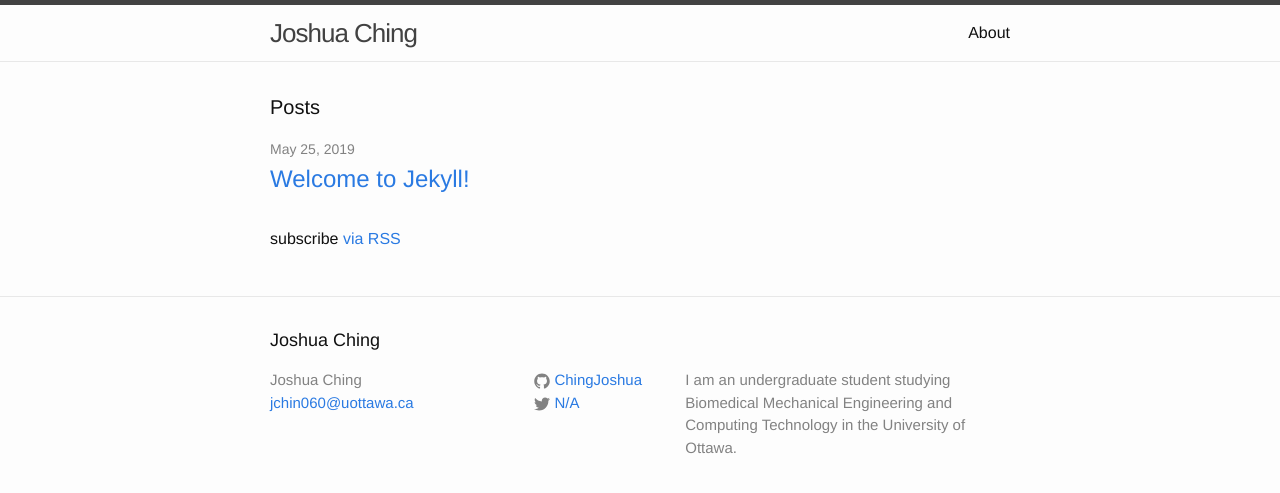
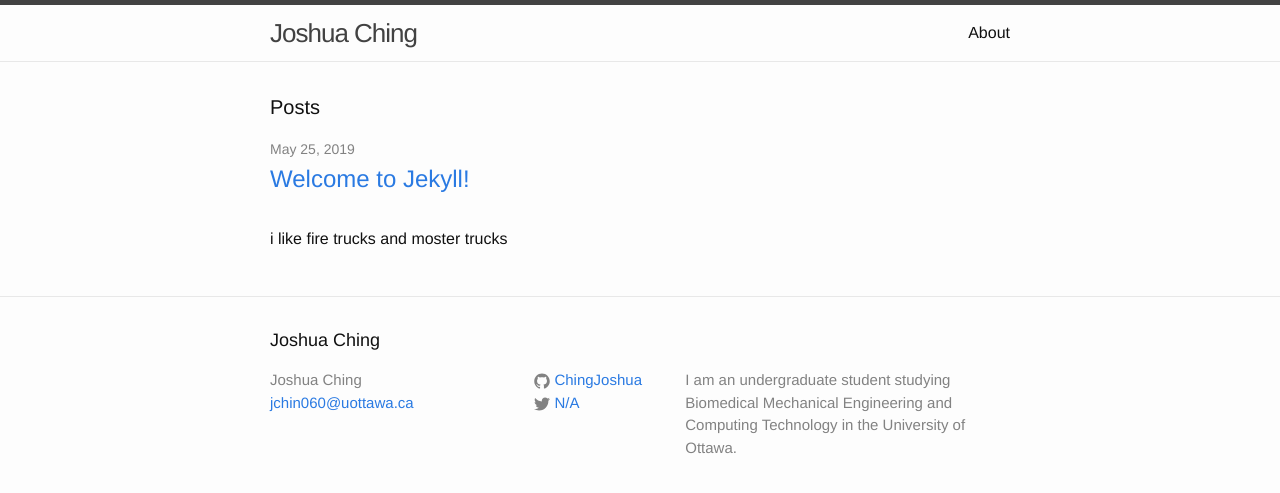
Before and after one commit to ChingJoshua/ChingJoshua.github.io, a Jekyll site: the page built from index.html, in a window 1280 px wide. Shown: the top 493 px of the page. Built offline with Jekyll 4.4.1, drawn with Linux system fonts in a browser that asks for light colours.

Commit message:
Update index.html
Testing

```diff
--- a/index.html
+++ b/index.html
@@ -18,6 +18,7 @@
     {% endfor %}
   </ul>
 
-  <p class="rss-subscribe">subscribe <a href="{{ "/feed.xml" | prepend: site.baseurl }}">via RSS</a></p>
+  <!-- <p class="rss-subscribe">subscribe <a href="{{ "/feed.xml" | prepend: site.baseurl }}">via RSS</a></p> -->
+  <p>i like fire trucks and moster trucks</p>
 
 </div>
```
